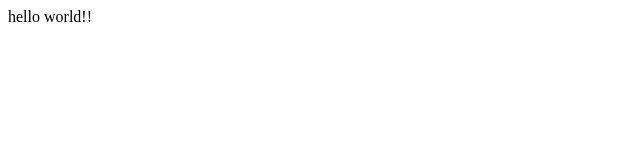
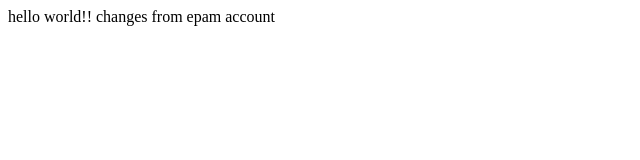
Before and after one commit to Laksh04123/laksh, a plain HTML site: page index.html in a window 1280 px wide. Shown: the whole page, without its empty margins (0-640 px from the left). Drawn offline with Linux system fonts and the light colour scheme.

Commit message:
1st commit from epam

```diff
--- a/index.html
+++ b/index.html
@@ -7,5 +7,6 @@
 </head>
 <body>
     hello world!!
+    changes from epam account
 </body>
 </html>
```
